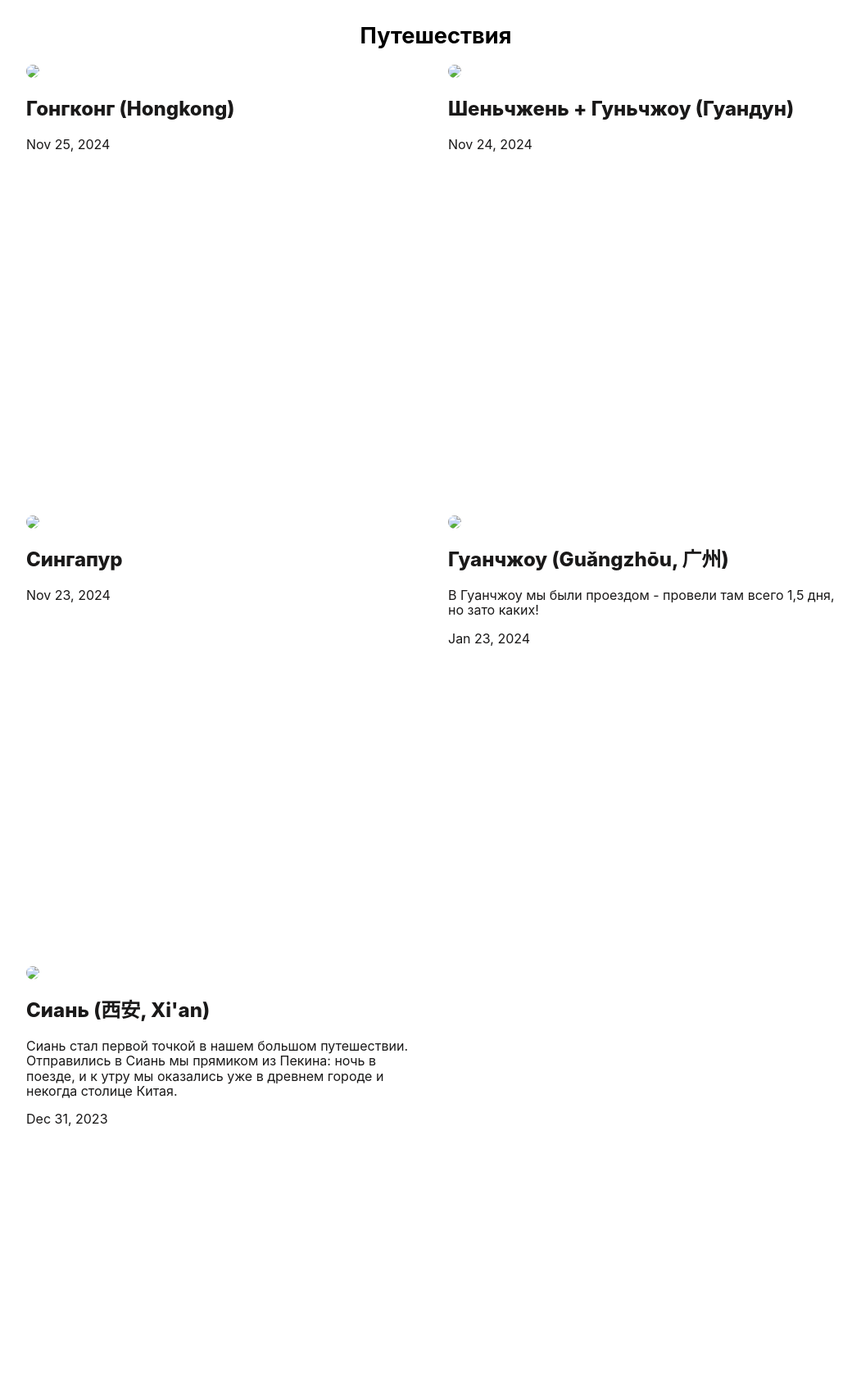
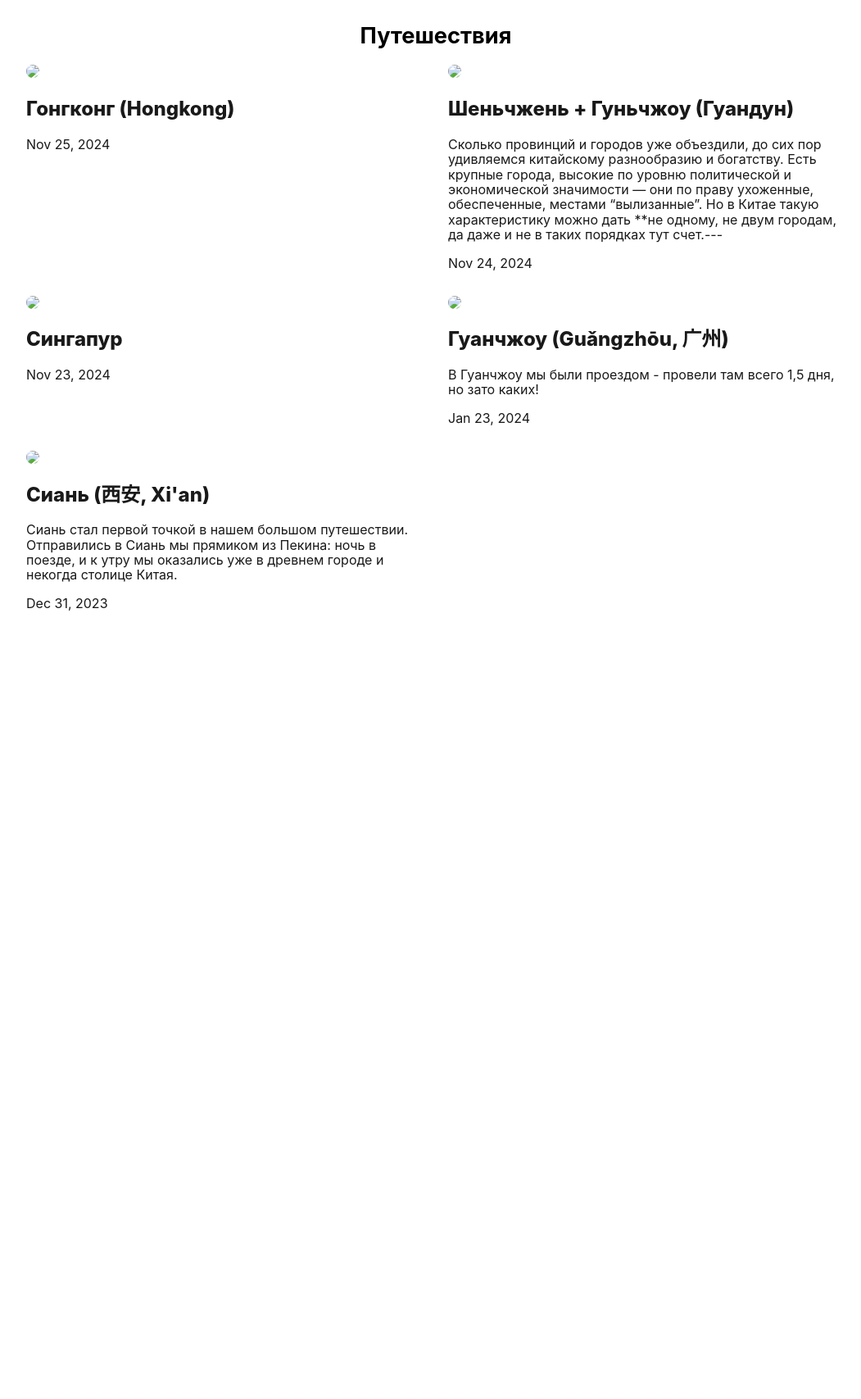
Before and after one commit to yarkivaev/blog, a Jekyll site: the page built from index.markdown, in a window 1280 px wide. Shown: the whole page at 82% size, without its empty margins (108-1159 px from the left). Built offline with Jekyll 4.4.1, drawn with Linux system fonts in a browser that asks for light colours; after the commit the page ends 900 px from its top, so only the background shows below that.

Commit message:
add text

```diff
--- a/_posts/travel/shenzhen/2024-11-24-shenzhenguangzhou.md
+++ b/_posts/travel/shenzhen/2024-11-24-shenzhenguangzhou.md
@@ -2,8 +2,9 @@
 layout: post
 title: Шеньчжень + Гуньчжоу (Гуандун)
 preview: https://storage.yandexcloud.net/yarkivaev-blog/2024/11/24/beautiful_captions_on_the_building_with_flowers.jpg
+description: |
+    Сколько провинций и городов уже объездили, до сих пор удивляемся китайскому разнообразию и богатству. Есть крупные города, высокие по уровню политической и экономической значимости — они по праву ухоженные, обеспеченные, местами “вылизанные”. Но в Китае такую характеристику можно дать **не одному, не двум городам, да даже и не в таких порядках тут счет.---
 ---
-
 Сколько провинций и городов уже объездили, до сих пор удивляемся китайскому разнообразию и богатству. Есть крупные города, высокие по уровню политической и экономической значимости — они по праву ухоженные, обеспеченные, местами “вылизанные”. Но в Китае такую характеристику можно дать ****не одному, не двум городам, да даже и не в таких порядках тут счет.
 
 Разные города обладают разными потенциалами и естественно разными бюждежтами, но все они словно логически объединены какой-то общей идеей.
--- a/css/travel-home-page.css
+++ b/css/travel-home-page.css
@@ -12,8 +12,8 @@
   gap: 20px; /* Space between panels */
   overflow-y: auto; /* Enable vertical scrolling */
   grid-template-columns: repeat(1, 1fr);
-  grid-template-rows: repeat(auto-fill, 1fr);
-  grid-auto-flow: dense;
+  /*grid-template-rows: repeat(auto-fill, 1fr);*/
+  /*grid-auto-flow: dense;*/
 }
 
 .item {
@@ -61,9 +61,9 @@
     gap: 30px; /* Space between panels */
     overflow-y: auto; /* Enable vertical scrolling */
     grid-template-columns: repeat(2, 1fr);
-    grid-template-rows: repeat(auto-fill, 1fr);
-    grid-auto-flow: dense;
-    grid-auto-rows: 430px; /* Базовая высота строки */
+    /*grid-template-rows: repeat(auto-fill, 1fr);*/
+    /*grid-auto-flow: dense;*/
+    /*grid-auto-rows: 430px; !* Базовая высота строки *!*/
   }
   .article_card_image img {
     max-width: 600px; /* Set max width for larger screens */
@@ -76,9 +76,9 @@
     gap: 30px; /* Space between panels */
     overflow-y: auto; /* Enable vertical scrolling */
     grid-template-columns: repeat(2, 1fr);
-    grid-template-rows: repeat(auto-fill, 1fr);
-    grid-auto-flow: dense;
-    grid-auto-rows: 520px; /* Базовая высота строки */
+    /*grid-template-rows: repeat(auto-fill, 1fr);*/
+    /*grid-auto-flow: dense;*/
+    /*grid-auto-rows: 520px; !* Базовая высота строки *!*/
   }
   .article_card_image img {
     max-width: 800px; /* Set max width for even larger screens */
```
